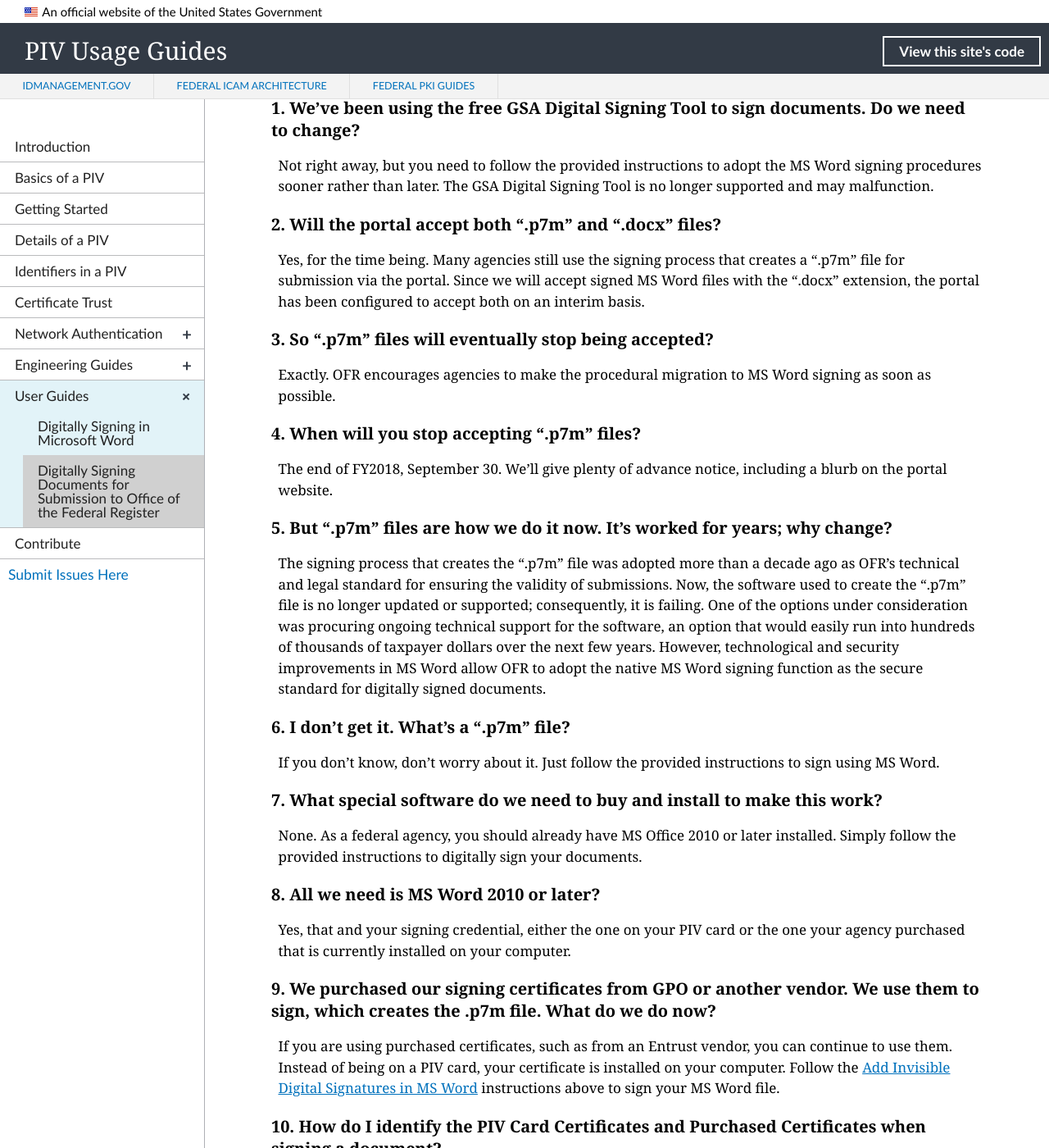
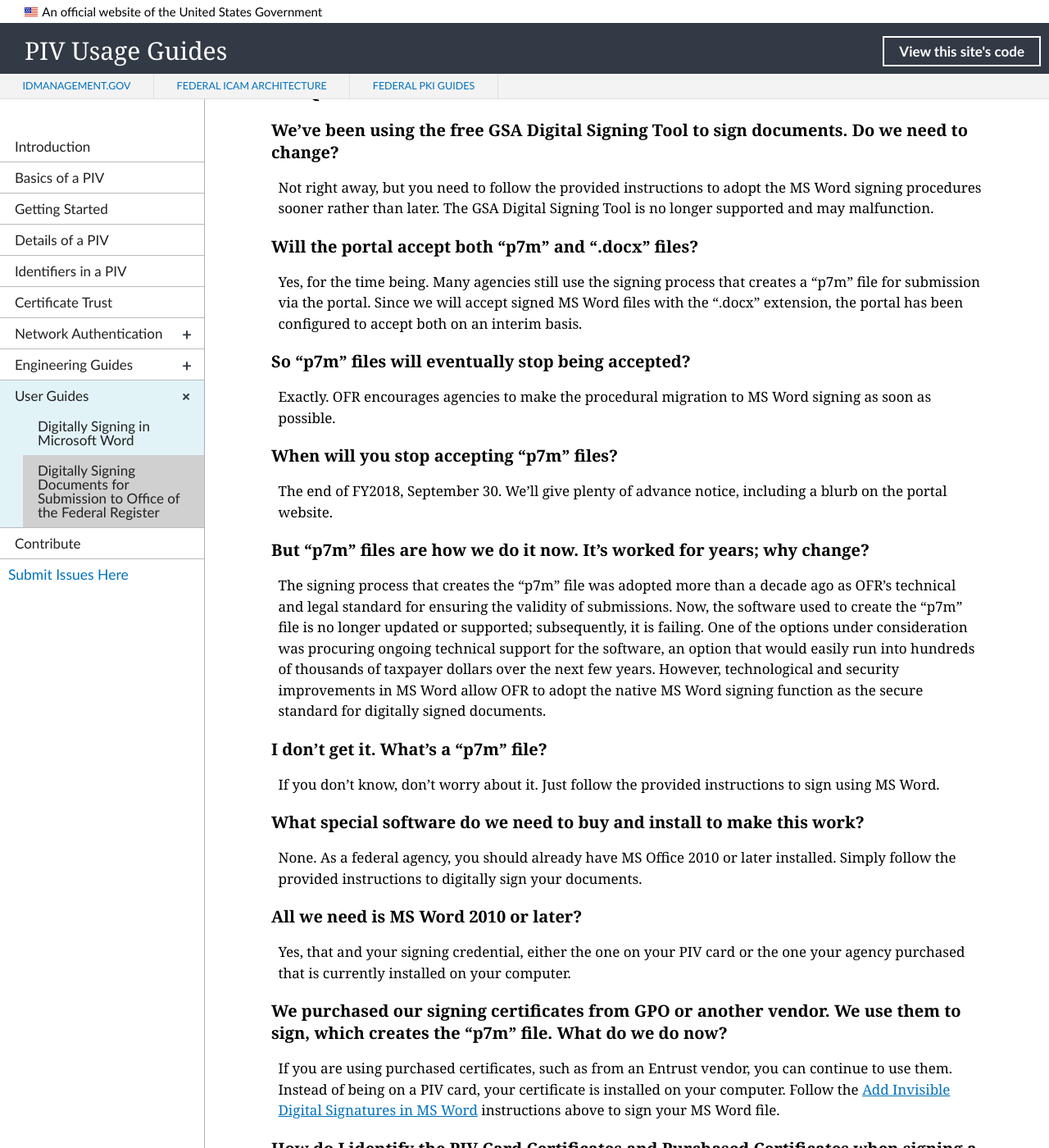
Before and after one commit to GSA/piv-guides, a Jekyll site: the page built from _userguides/02_digital_signing_ofr.md, in a window 1280 px wide and 1400 px high, scrolled down 7180 px. Shown: the whole window at 82% size. Built offline with Jekyll 4.4.1, drawn with Linux system fonts in a browser that asks for light colours; nearby versions of some CDN libraries; library files that are not in the unit come from our copies; some of the changed text lies outside the part shown.

Commit message:
Update 02_digital_signing_ofr.md
Updates (in process)

```diff
--- a/_userguides/02_digital_signing_ofr.md
+++ b/_userguides/02_digital_signing_ofr.md
@@ -18,9 +18,7 @@
 
 ## Add Invisible Digital Signatures in MS Word
 
-**CELESTE--TURN INTO AN INFO-ALERT BOX??**
-IMPORTANT:  The following instructions apply to MS Word 2013. The signing process for other MS Word versions (e.g., 2010, 2016, Office 365) may vary somewhat. If you have trouble with the signing process, contact OFR at ofrtechgroup@gpo.gov or (202) 741-6020 or your IT support.
-**CELESTE--END INFO-ALERT BOX**
+{% include alert-warning.html content = "IMPORTANT: The following instructions apply to MS Word 2013. The signing process for other MS Word versions (e.g., 2010, 2016, Office 365) may vary somewhat. If you have trouble with the signing process, contact OFR at ofrtechgroup@gpo.gov or 202-741-6020 or your IT support." %}
 
 1. Open your MS Word document in Word. Any changes must be saved before signing.
 2. If you have a purchased PKI credential installed on your computer, proceed to Step 3. Otherwise, insert your Federal Government-issued Personal Identity Verification (PIV) card into your card reader.
@@ -102,39 +102,39 @@
 
 ## FAQs
 
-### 1. We’ve been using the free GSA Digital Signing Tool to sign documents.  Do we need to change?
+### We’ve been using the free GSA Digital Signing Tool to sign documents.  Do we need to change?
 Not right away, but you need to follow the provided instructions to adopt the MS Word signing procedures sooner rather than later.  The GSA Digital Signing Tool is no longer supported and may malfunction.
 
-### 2. Will the portal accept both “.p7m” and “.docx” files?
-Yes, for the time being.  Many agencies still use the signing process that creates a “.p7m” file for submission via the portal.  Since we will accept signed MS Word files with the “.docx” extension, the portal has been configured to accept both on an interim basis.
+### Will the portal accept both “p7m” and “.docx” files?
+Yes, for the time being.  Many agencies still use the signing process that creates a “p7m” file for submission via the portal.  Since we will accept signed MS Word files with the “.docx” extension, the portal has been configured to accept both on an interim basis.
 
-### 3. So “.p7m” files will eventually stop being accepted?
+### So “p7m” files will eventually stop being accepted?
 Exactly.  OFR encourages agencies to make the procedural migration to MS Word signing as soon as possible.
 
-### 4. When will you stop accepting “.p7m” files?
+### When will you stop accepting “p7m” files?
 The end of FY2018, September 30.  We’ll give plenty of advance notice, including a blurb on the portal website.
 
-### 5. But “.p7m” files are how we do it now.  It’s worked for years; why change?
-The signing process that creates the “.p7m” file was adopted more than a decade ago as OFR’s technical and legal standard for ensuring the validity of submissions.  Now, the software used to create the “.p7m” file is no longer updated or supported; consequently, it is failing.  One of the options under consideration was procuring ongoing technical support for the software, an option that would easily run into hundreds of thousands of taxpayer dollars over the next few years.  However, technological and security improvements in MS Word allow OFR to adopt the native MS Word signing function as the secure standard for digitally signed documents.
+### But “p7m” files are how we do it now.  It’s worked for years; why change?
+The signing process that creates the “p7m” file was adopted more than a decade ago as OFR’s technical and legal standard for ensuring the validity of submissions.  Now, the software used to create the “p7m” file is no longer updated or supported; subsequently, it is failing.  One of the options under consideration was procuring ongoing technical support for the software, an option that would easily run into hundreds of thousands of taxpayer dollars over the next few years.  However, technological and security improvements in MS Word allow OFR to adopt the native MS Word signing function as the secure standard for digitally signed documents.
 
-### 6. I don’t get it.  What’s a “.p7m” file?
+### I don’t get it.  What’s a “p7m” file?
 If you don’t know, don’t worry about it.  Just follow the provided instructions to sign using MS Word.
 
-### 7. What special software do we need to buy and install to make this work?
+### What special software do we need to buy and install to make this work?
 None.  As a federal agency, you should already have MS Office 2010 or later installed.  Simply follow the provided instructions to digitally sign your documents.
 
-### 8. All we need is MS Word 2010 or later?
+### All we need is MS Word 2010 or later?
 Yes, that and your signing credential, either the one on your PIV card or the one your agency purchased that is currently installed on your computer.
 
-### 9. We purchased our signing certificates from GPO or another vendor.  We use them to sign, which creates the .p7m file.  What do we do now?
+### We purchased our signing certificates from GPO or another vendor.  We use them to sign, which creates the "p7m" file.  What do we do now?
 If you are using purchased certificates, such as from an Entrust vendor, you can continue to use them.  Instead of being on a PIV card, your certificate is installed on your computer.  Follow the [Add Invisible Digital Signatures in MS Word](#add-invisible-digital-signatures-in-ms-word) instructions above to sign your MS Word file.
 
-### 10. How do I identify the PIV Card Certificates and Purchased Certificates when signing a document?
+### How do I identify the PIV Card Certificates and Purchased Certificates when signing a document?
 You can identify the correct certificate, as detailed in Step 7 of the [Add Invisible Digital Signatures in MS Word](#add-invisible-digital-signatures-in-ms-word) instructions above. Note the different icons for the PIV and purchased certificates:<br><br/>
     ![Certificate Type Icons]({{site.baseurl}}/img/ofr_certificate_types.png){:style="width:40%;"}&nbsp;
 
-### 11. Some of our signers use MS Word for Apple on iPad.  Will this work for PKI submission?
+### Some of our signers use MS Word for Apple on iPad.  Will this work for PKI submission?
 Microsoft has not put that function (PKI-based digital signatures) into the MS Word for Mac (Office for Mac) software.  We recognize that some agencies have signers who use the Mac platform, and we expect to run testing when this function becomes available.
 
-### 12. I already have a web portal submission account.  Do I need to update it or reapply?
+### I already have a web portal submission account.  Do I need to update it or reapply?
 No.
```
Also changed, not shown: other parts of _userguides/02_digital_signing_ofr.md (+9 -7 lines).
